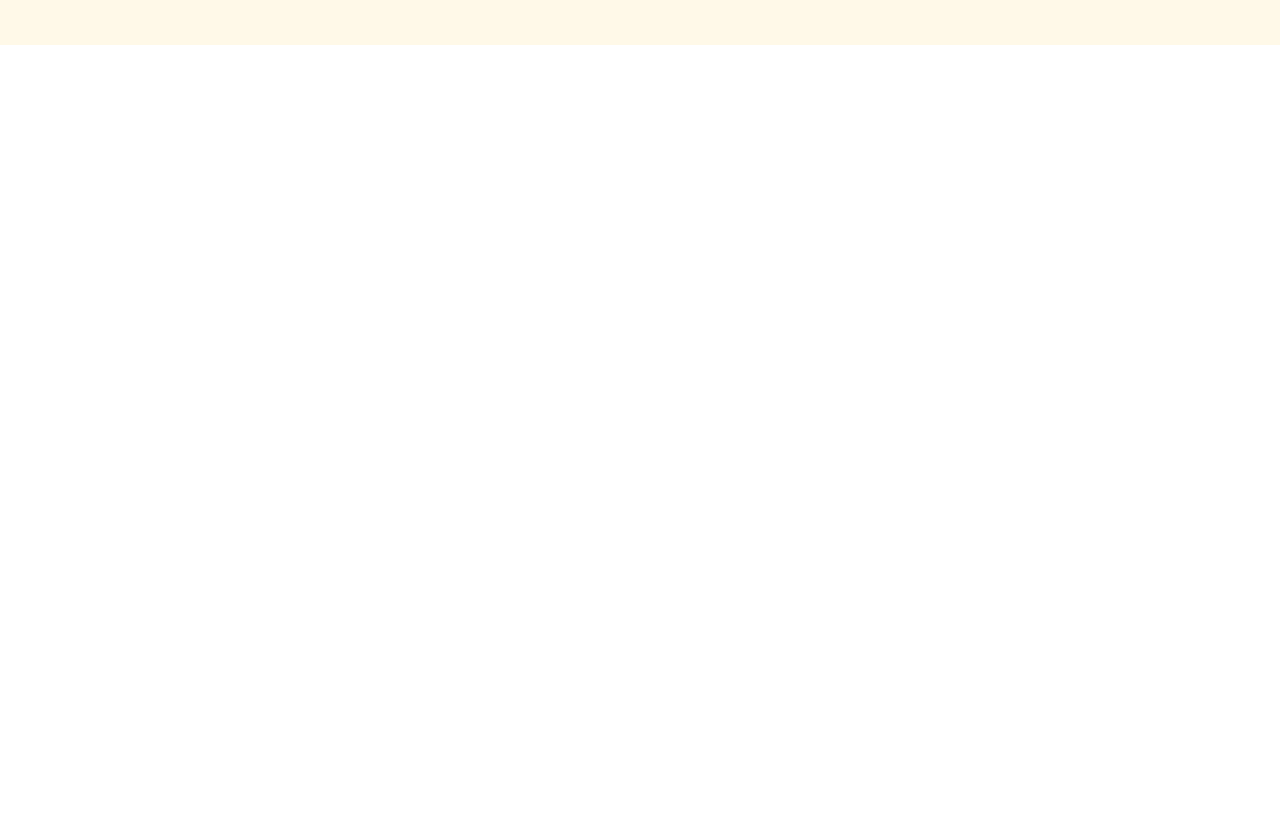
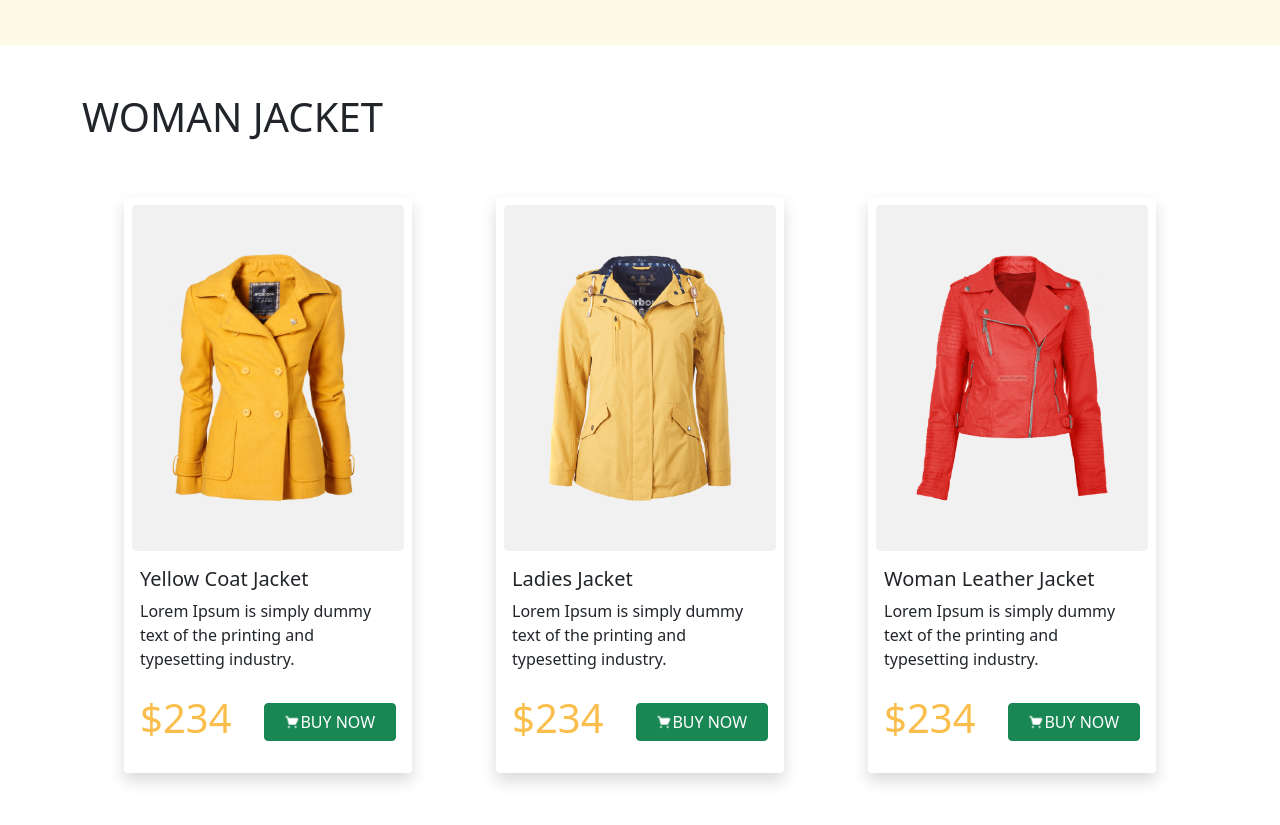
Before and after one commit to shahadat2772/Penguin-Fassion, a plain HTML site: page index.html in a window 1280 px wide. Shown: the part 580-1405 px from the top of the page. Before the commit the page ends 800 px from the top, so only its background shows below. Drawn offline with Linux system fonts and the light colour scheme.

Commit message:
sec-2 added

```diff
--- a/index.html
+++ b/index.html
@@ -62,14 +62,85 @@
                             </div>
                         </div>
                     </div>
-                    <div class="col-md-6">
+                    <div class="col-md-6 d-flex justify-content-center">
                         <img class="img-fluid" src="images/model.png" alt="">
                     </div>
                 </div>
             </div>
         </section>
-        <section class="sec-2">
-
+        <section class="sec-2 container mb-5">
+            <h1>WOMAN JACKET</h1>
+            <div class="row gx-0 justify-content-center">
+                <div class="col d-flex justify-content-center">
+                    <div class="cardib my-5 rounded-3">
+                        <div class="card border-0 shadow" style="width: 18rem;">
+                            <div class="d-flex justify-content-center jacket-bg py-5 mb-0 rounded-3 m-2">
+                                <img src="images/jacket-1.png" class="card-img-top img-fluid w-75" alt="...">
+                            </div>
+                            <div class="card-body">
+                                <h5 class="card-title">Yellow Coat Jacket</h5>
+                                <p class="card-text">Lorem Ipsum is simply dummy text of the
+                                    printing and typesetting industry.</p>
+                                <div class="d-flex">
+                                    <h1 class="d-flex align-items-center me-3 price-tag-color">$234</h1>
+                                    <div
+                                        class="btn btn-success me-0 m-3 common-button d-flex justify-content-center align-items-center">
+                                        <img class="img-fluid" style="width: 15%;" src="icons/shopping-cart 1.png"
+                                            alt="">
+                                        BUY NOW
+                                    </div>
+                                </div>
+                            </div>
+                        </div>
+                    </div>
+                </div>
+                <div class="col d-flex justify-content-center">
+                    <div class="cardib my-5 rounded-3">
+                        <div class="card border-0 shadow" style="width: 18rem;">
+                            <div class="d-flex justify-content-center jacket-bg py-5 mb-0 rounded-3 m-2">
+                                <img src="images/jacket-2.png" class="card-img-top img-fluid w-75" alt="...">
+                            </div>
+                            <div class="card-body">
+                                <h5 class="card-title">Ladies Jacket</h5>
+                                <p class="card-text">Lorem Ipsum is simply dummy text of the
+                                    printing and typesetting industry.</p>
+                                <div class="d-flex">
+                                    <h1 class="d-flex align-items-center me-3 price-tag-color">$234</h1>
+                                    <div
+                                        class="btn btn-success me-0 m-3 common-button d-flex justify-content-center align-items-center">
+                                        <img class="img-fluid" style="width: 15%;" src="icons/shopping-cart 1.png"
+                                            alt="">
+                                        BUY NOW
+                                    </div>
+                                </div>
+                            </div>
+                        </div>
+                    </div>
+                </div>
+                <div class="col d-flex justify-content-center">
+                    <div class="cardib my-5 rounded-3">
+                        <div class="card border-0 shadow" style="width: 18rem;">
+                            <div class="d-flex justify-content-center jacket-bg py-5 mb-0 rounded-3 m-2">
+                                <img src="images/jacket-3.png" class="card-img-top img-fluid w-75" alt="...">
+                            </div>
+                            <div class="card-body">
+                                <h5 class="card-title">Woman Leather Jacket </h5>
+                                <p class="card-text">Lorem Ipsum is simply dummy text of the
+                                    printing and typesetting industry.</p>
+                                <div class="d-flex">
+                                    <h1 class="d-flex align-items-center me-3 price-tag-color">$234</h1>
+                                    <div
+                                        class="btn btn-success me-0 m-3 common-button d-flex justify-content-center align-items-center">
+                                        <img class="img-fluid" style="width: 15%;" src="icons/shopping-cart 1.png"
+                                            alt="">
+                                        BUY NOW
+                                    </div>
+                                </div>
+                            </div>
+                        </div>
+                    </div>
+                </div>
+            </div>
         </section>
     </main>
 
--- a/styles/style.css
+++ b/styles/style.css
@@ -1,3 +1,14 @@
 .my-backround-color{
     background-color: #fff9e8;
 }
+
+.jacket-bg{
+    background-color: #F1F1F1;
+}
+.common-button{
+    font-weight: 600;
+
+}
+.price-tag-color{
+    color: #FABE4C;
+}
```
